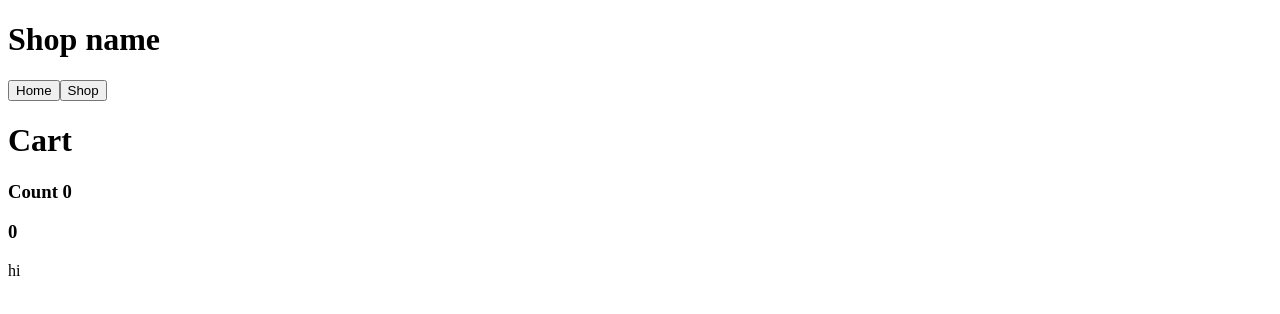
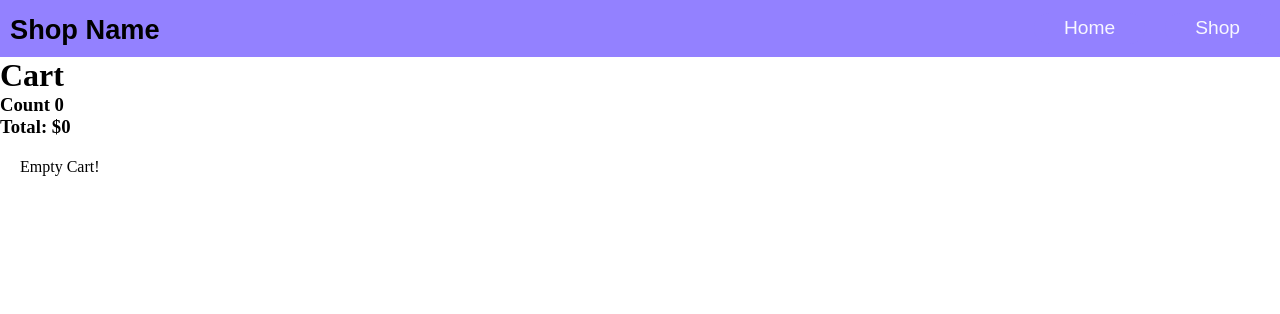
Before and after one commit to Baguirre03/shopping-cart, a React (Vite) app: page /cart in a window 1280 px wide. Shown: the top 314 px of the page. Built offline with nearby package versions, Linux system fonts and the light colour scheme.

Commit message:
basic styling

```diff
--- a/src/Cart.jsx
+++ b/src/Cart.jsx
@@ -16,8 +16,8 @@ export default function Cart({ cart, cartItems, minusCart, addCart }) {
     <div className="cart">
       <h1>Cart</h1>
       <h3>Count {cart}</h3>
-      <h3>{Math.round(total)}</h3>
-      <div className="items">
+      <h3>Total: ${Math.round(total)}</h3>
+      <div className="items-checkout">
         {cartItems.length
           ? cartItems.map((item) => {
               return (
@@ -26,10 +26,11 @@ export default function Cart({ cart, cartItems, minusCart, addCart }) {
                   minusCart={minusCart}
                   addCart={addCart}
                   key={item.id}
+                  cart={true}
                 ></ItemCard>
               );
             })
-          : "hi"}
+          : "Empty Cart!"}
       </div>
     </div>
   );
--- a/src/Home.jsx
+++ b/src/Home.jsx
@@ -1,9 +1,9 @@
 const Home = () => {
   return (
-    <>
+    <div className="home-page">
       <h2>Home Page</h2>
       <div>children here</div>
-    </>
+    </div>
   );
 };
 
--- a/src/Nav.jsx
+++ b/src/Nav.jsx
@@ -1,16 +1,15 @@
 import { Link } from "react-router-dom";
+import Button from "./components/Button";
 
 const Navbar = () => {
   return (
     <header>
-      <h1>Shop name</h1>
+      <h1>
+        <Button to="/">Shop Name</Button>
+      </h1>
       <nav>
-        <Link to="/">
-          <button>Home</button>
-        </Link>
-        <Link to="shop">
-          <button>Shop</button>
-        </Link>
+        <Button to="/">Home</Button>
+        <Button to="/shop">Shop</Button>
       </nav>
     </header>
   );
--- a/src/Shop.jsx
+++ b/src/Shop.jsx
@@ -2,9 +2,9 @@ import { Link } from "react-router-dom";
 import { useEffect, useState } from "react";
 import ItemCard from "./components/ItemCard";
 
-async function fetchData() {
+async function fetchData(url) {
   try {
-    const data = await fetch("https://fakestoreapi.com/products/");
+    const data = await fetch(url);
     const format = await data.json();
     return await format;
   } catch (err) {
@@ -12,16 +12,27 @@ async function fetchData() {
   }
 }
 
+const categories = [
+  "electronics",
+  "jewelery",
+  "men's clothing",
+  "women's clothing",
+];
+
 export default function Shop({ cart, addCart, minusCart, handleCart }) {
   const [items, setItems] = useState(null);
+  const [currentCategory, setCurrentCategory] = useState(categories[0]);
 
   useEffect(() => {
+    setItems(null);
     const dataFetch = async () => {
-      const data = await fetchData();
+      const data = await fetchData(
+        `https://fakestoreapi.com/products/category/${currentCategory}`
+      );
       setItems(data);
     };
     dataFetch();
-  }, []);
+  }, [currentCategory]);
 
   return (
     <>
@@ -32,7 +43,19 @@ export default function Shop({ cart, addCart, minusCart, handleCart }) {
           <h4>{cart}</h4>
         </Link>
       </div>
-      <div>
+      <div className="options">
+        {categories &&
+          categories.map((cat, index) => (
+            <button
+              className={cat === currentCategory ? "option selected" : "option"}
+              onClick={() => setCurrentCategory(categories[index])}
+              key={cat}
+            >
+              {cat}
+            </button>
+          ))}
+      </div>
+      <div className="items-container">
         {items
           ? items.map((item, index) => (
               <ItemCard
--- /dev/null
+++ b/src/components/Button.jsx
@@ -0,0 +1,8 @@
+import { Link } from "react-router-dom";
+export default function Button({ to, children }) {
+  return (
+    <Link to={to}>
+      <button>{children}</button>
+    </Link>
+  );
+}
--- a/src/components/ItemCard.jsx
+++ b/src/components/ItemCard.jsx
@@ -1,15 +1,25 @@
-export default function ItemCard({ data, minusCart, addCart }) {
-  return (
+export default function ItemCard({ data, minusCart, addCart, cart }) {
+  return cart ? (
+    <div className="item">
+      <div className="info">
+        <h4>{data.title}</h4>
+        <p>Count: {data.count > 1 && data.count}</p>
+      </div>
+      <div className="item-cart">
+        <button onClick={() => minusCart(data)}>-</button>
+        <div>${data.price}</div>
+        <button onClick={() => addCart(data)}>+</button>
+      </div>
+    </div>
+  ) : (
     <div className="item">
       <div className="info">
         <img src={data.image} alt={data.description} />
         <h4>{data.title}</h4>
-        <p>{data.description}</p>
-        <p>{data.count > 1 && data.count}</p>
       </div>
-      <div>
+      <div className="item-cart">
         <button onClick={() => minusCart(data)}>-</button>
-        <div>{data.price}</div>
+        <div>${data.price}</div>
         <button onClick={() => addCart(data)}>+</button>
       </div>
     </div>
--- a/src/styles/app.css
+++ b/src/styles/app.css
@@ -1,4 +1,113 @@
+* {
+    padding: 0;
+    margin: 0;
+    --purple: #9381FF;
+    --light-purple: #B8B8FF;
+    --white: #F8F7FF;
+    --beige: #FFEEDD;
+    --orangish: #FFD8BE;
+}
+
+#root {
+    display: flex;
+    flex-direction: column;
+    height: 100vh;
+}
+
+header {
+    display: flex;
+    padding: 10px;
+    justify-content: space-between;
+    align-items: center;
+    background-color: var(--purple);
+    font-size: 1rem;
+    color: var(--white);
+}
+
+h1 button {
+    font-size: 1.7rem;
+    background-color: var(--purple);
+    border: none;
+    font-weight: bold;
+}
+
+h1 button:hover {
+    cursor: pointer;
+    color: var(--beige);
+    transition: all .3s ease;
+}
+
+nav {
+    display: flex;
+    gap: 20px;
+}
+
+nav button {
+    font-size: 1.2rem;
+    background-color: var(--purple);
+    border-radius: 1rem;
+    padding: 4px 30px 5px 30px;
+    border: none;
+    color: var(--white);
+}
+
+nav button:hover {
+    cursor: pointer;
+    background-color: var(--white);
+    color: black;
+    transition: all .3s ease-in-out;
+}
+
 img {
-    height: 10vh;
-    width: 10vh;
+    height: 20vh;
+    width: 20vh;
 }
+
+.items-container {
+    padding: 20px;
+    display: grid;
+    grid-template-columns: repeat(auto-fit, minmax(250px, 1fr));
+    grid-template-rows: auto;
+    gap: 5vw;
+}
+
+.item {
+    outline: 1px solid black;
+    display: flex;
+    flex-direction: column;
+    align-items: center;
+    justify-content: center;
+    text-align: center;
+    padding: 10px;
+}
+
+.item-cart {
+    display: flex;
+    font-weight: bold;
+
+
+    gap: 5px;
+}
+
+.items-checkout {
+    padding: 20px;
+    display: grid;
+    grid-template-columns: 1fr;
+    gap: 5vw;
+}
+
+.items-checkout .item {
+    width: 50vw;
+}
+
+.option.selected {
+    background-color: orange;
+}
+
+
+
+/* HOME PAGE */
+
+.home-page {
+    flex: 1;
+}
```
